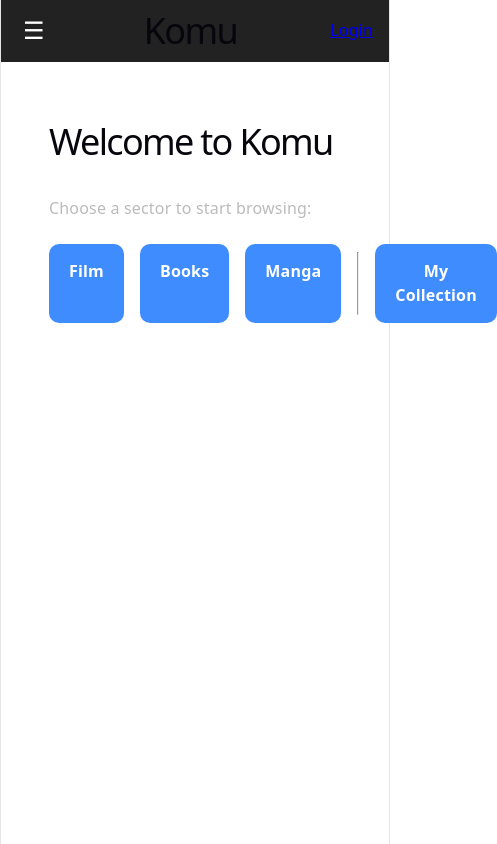
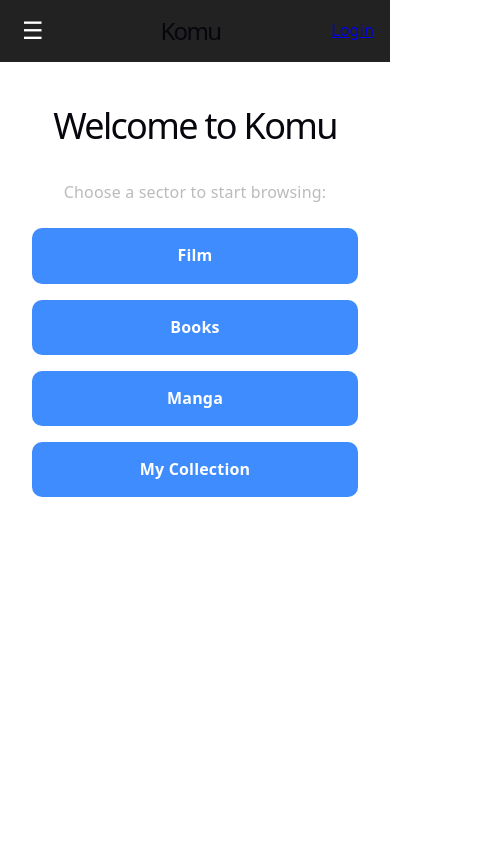
Before and after one commit to MihaKDS/Komu, a Vue app in the folder frontend/: page / in a window 390 px wide. Shown: the whole page, 497 px wide, since content can reach past the window. Built offline with nearby package versions, Linux system fonts and the light colour scheme.

Commit message:
style fix

```diff
--- a/frontend/src/components/layout/Header.vue
+++ b/frontend/src/components/layout/Header.vue
@@ -60,6 +60,7 @@ defineEmits([
     display: flex;
     align-items: center;
     justify-content: space-between;
+    gap: 0.75rem;
 
     padding: 1rem;
 
@@ -81,4 +82,14 @@ defineEmits([
     margin: 0;
 }
 
+@media (max-width: 768px) {
+    .header {
+        flex-wrap: wrap;
+    }
+
+    .logo {
+        font-size: 1.5rem;
+    }
+}
+
 </style>
--- a/frontend/src/components/media/MediaGrid.vue
+++ b/frontend/src/components/media/MediaGrid.vue
@@ -52,4 +52,15 @@ defineProps({
 
 }
 
+@media (max-width: 768px) {
+
+    .media-grid {
+
+        grid-template-columns: repeat(auto-fill, minmax(160px, 1fr));
+
+        gap: 1rem;
+
+    }
+}
+
 </style>
--- a/frontend/src/pages/Home.vue
+++ b/frontend/src/pages/Home.vue
@@ -34,6 +34,12 @@
 .sectors {
   display: flex;
   gap: 1rem;
+  flex-wrap: wrap;
+  align-items: stretch;
+}
+
+.sectors hr {
+  display: none;
 }
 
 .sector-button {
@@ -48,4 +54,21 @@
 .sector-button:hover {
   background: #3677d1;
 }
+
+@media (max-width: 768px) {
+  .home {
+    padding: 1rem;
+    align-items: stretch;
+  }
+
+  .sectors {
+    flex-direction: column;
+    width: 100%;
+  }
+
+  .sector-button {
+    width: 100%;
+    text-align: center;
+  }
+}
 </style>
--- a/frontend/src/pages/MediaDetail.vue
+++ b/frontend/src/pages/MediaDetail.vue
@@ -322,6 +322,8 @@ const filteredCollectionMedias = computed(() => {
     gap:3rem;
 
     padding:2rem;
+    width:100%;
+    max-width:100%;
 
 }
 
@@ -332,18 +334,21 @@ const filteredCollectionMedias = computed(() => {
     gap:3rem;
 
     align-items:flex-start;
+    width:100%;
+    max-width:100%;
 
 }
 
 .poster{
 
     flex-shrink:0;
+    max-width:100%;
 
 }
 
 .poster img{
 
-    width:280px;
+    width:min(280px, 100%);
 
     border-radius:12px;
 
@@ -354,6 +359,7 @@ const filteredCollectionMedias = computed(() => {
 .summary{
 
     flex:1;
+    min-width:0;
 
 }
 
@@ -400,6 +406,7 @@ const filteredCollectionMedias = computed(() => {
     gap: .5rem;
 
     margin-top: 1rem;
+    flex-wrap: wrap;
 
 }
 
@@ -443,6 +450,7 @@ summary {
   gap:1rem;
   align-items:center;
   margin-top:.5rem;
+  flex-wrap:wrap;
 }
 .collection-block .collection-controls select{
   background:#222;
@@ -470,4 +478,47 @@ summary {
   margin-top:1rem;
 }
 
+@media (max-width: 768px) {
+  .media-detail {
+    gap: 1.5rem;
+    padding: 1rem;
+  }
+
+  .media-header {
+    flex-direction: column;
+    gap: 1.25rem;
+  }
+
+  .poster {
+    width: 100%;
+    display: flex;
+    justify-content: center;
+  }
+
+  .poster img {
+    width: min(220px, 100%);
+  }
+
+  .summary h1,
+  .summary p,
+  .description,
+  .copy-card p {
+    overflow-wrap: anywhere;
+  }
+
+  .collection-block .collection-controls {
+    flex-direction: column;
+    align-items: stretch;
+  }
+
+  .collection-block .view-toggle {
+    display: flex;
+    width: 100%;
+  }
+
+  .collection-block .view-toggle button {
+    flex: 1;
+  }
+}
+
 </style>
--- a/frontend/src/style.css
+++ b/frontend/src/style.css
@@ -52,6 +52,29 @@
 
 body {
   margin: 0;
+  overflow-x: hidden;
+}
+
+*,
+*::before,
+*::after {
+  box-sizing: border-box;
+}
+
+img {
+  max-width: 100%;
+}
+
+.page {
+  width: 100%;
+  max-width: 100%;
+  padding: 1.5rem;
+}
+
+@media (max-width: 768px) {
+  .page {
+    padding: 1rem;
+  }
 }
 
 h1,
@@ -166,6 +189,12 @@ code {
   display: flex;
   flex-direction: column;
   box-sizing: border-box;
+}
+
+@media (max-width: 768px) {
+  #app {
+    border-inline: none;
+  }
 }
 
 #center {
```
